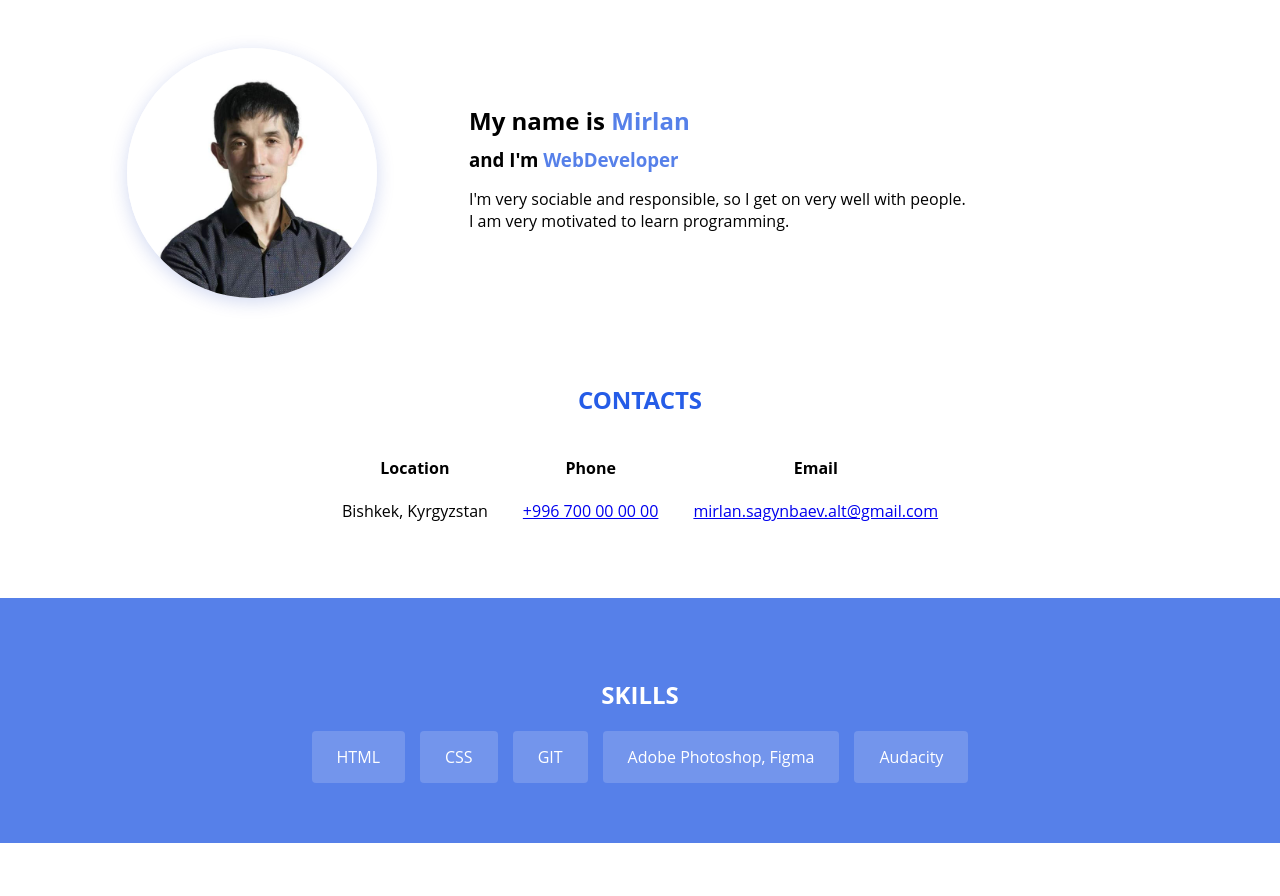
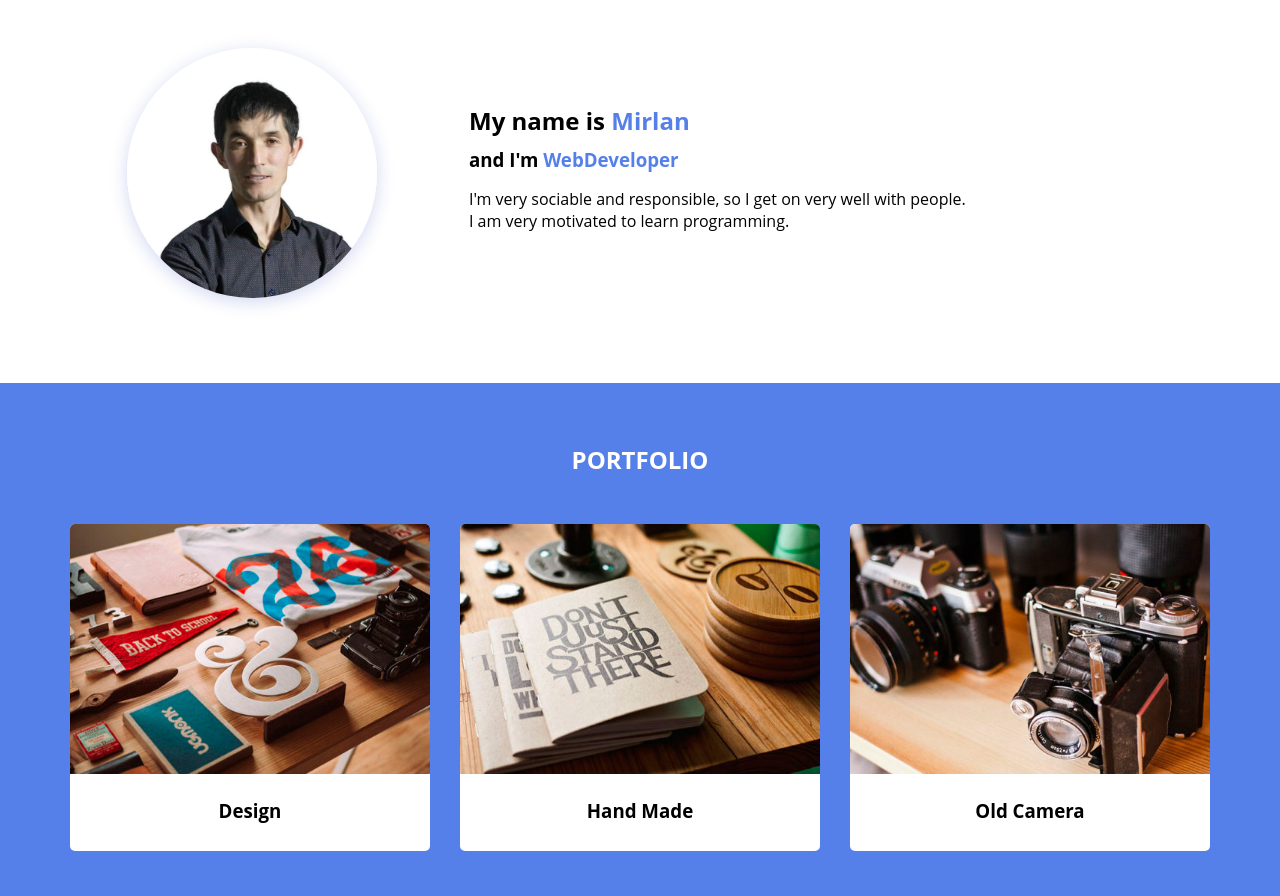
Before and after one commit to Mirsagyn/myportfolio, a plain HTML site: page index.html in a window 1280 px wide. Shown: the part 56-952 px from the top of the page. Drawn offline with Linux system fonts and the light colour scheme.

Commit message:
Add portfolio

```diff
--- a/css/style.css
+++ b/css/style.css
@@ -131,6 +131,7 @@ body {
 /* ====================== */
 
 .skills {
+	margin-bottom: 60px;
 	color: var(--pure-white);
 	background-color: var(--accent);
 }
@@ -179,7 +180,7 @@ body {
 	margin: 0;
 	padding: 0;
 	list-style: none;
-	margin-bottom: 80px;
+	margin-bottom: 60px;
 }
 
 .education {
@@ -194,6 +195,40 @@ body {
 	list-style: none;
 }
 
+/* Grid */
+
+.portfolio {
+	padding-bottom: 60px;
+	background-color: var(--accent);
+	/* color: var(--pure-white); */
+}
+.portfolio-title {
+	padding: 60px 0 0 0;
+	margin-bottom: 2em;
+	color: var(--pure-white);
+}
+
+.portfolio ul {
+	margin: 0;
+	padding: 0;
+	list-style: none;
+	display: grid;
+	grid-template-columns: repeat(3, 1fr);
+	gap: 30px;
+}
+.portfolio li {
+	border-radius: 5px;
+	background-color: var(--pure-white);
+	text-align: center;
+	padding-bottom: 10px;
+	overflow: hidden;
+}
+.portfolio img {
+	width: 100%;
+	height: 250px;
+	object-fit: cover;
+}
+
 .footer {
 	padding: 10px 0;
 	margin: 0 auto;
--- a/index.html
+++ b/index.html
@@ -63,35 +63,22 @@
 			</div>
 		</section>
 
-		<section class="contacts">
+		<section class="portfolio">
 			<div class="container">
-				<h2 class="section-title">Contacts</h2>
+				<h2 class="section-title portfolio-title">Portfolio</h2>
 				<ul>
 					<li>
-						<h4>Location</h4>
-						<p>Bishkek, Kyrgyzstan</p>
+						<img src="img/works/work-1.jpg" alt="">
+						<h3>Design</h3>
 					</li>
 					<li>
-						<h4>Phone</h4>
-						<a href="tel:+996707630777">+996 700 00 00 00</a>
+						<img src="img/works/work-2.jpg" alt="">
+						<h3>Hand Made</h3>
 					</li>
 					<li>
-						<h4>Email</h4>
-						<a href="mailto:mirlan.sagynbaev.alt@gmail.com">mirlan.sagynbaev.alt@gmail.com</a>
+						<img src="img/works/work-3.jpg" alt="">
+						<h3>Old Camera</h3>
 					</li>
-				</ul>
-			</div>
-		</section>
-
-		<section id="skills" class="skills section">
-			<div class="container">
-				<h2 class="section-title title">Skills</h2>
-				<ul>
-					<li>HTML</li>
-					<li>CSS</li>
-					<li>GIT</li>
-					<li>Adobe Photoshop, Figma</li>
-					<li>Audacity</li>
 				</ul>
 			</div>
 		</section>
@@ -110,6 +97,19 @@
 			&lt;p&gt;I'm very sociable and responsible&lt;p&gt;
 				</code>
 			</pre>
+		</section>
+
+		<section id="skills" class="skills section">
+			<div class="container">
+				<h2 class="section-title title">Skills</h2>
+				<ul>
+					<li>HTML</li>
+					<li>CSS</li>
+					<li>GIT</li>
+					<li>Adobe Photoshop, Figma</li>
+					<li>Audacity</li>
+				</ul>
+			</div>
 		</section>
 
 		<section id="languages" class="languages">
@@ -133,6 +133,26 @@
 				</div>
 			</div>
 		</section>
+
+		<section id="contacts" class="contacts">
+			<div class="container">
+				<h2 class="section-title">Contacts</h2>
+				<ul>
+					<li>
+						<h4>Location</h4>
+						<p>Bishkek, Kyrgyzstan</p>
+					</li>
+					<li>
+						<h4>Phone</h4>
+						<a href="tel:+996707630777">+996 700 00 00 00</a>
+					</li>
+					<li>
+						<h4>Email</h4>
+						<a href="mailto:mirlan.sagynbaev.alt@gmail.com">mirlan.sagynbaev.alt@gmail.com</a>
+					</li>
+				</ul>
+			</div>
+		</section>
 	</main>
 
 	<footer class="footer">
```
Also changed, not shown: img/works/work-1.jpg (added), img/works/work-2.jpg (added), img/works/work-3.jpg (added).
